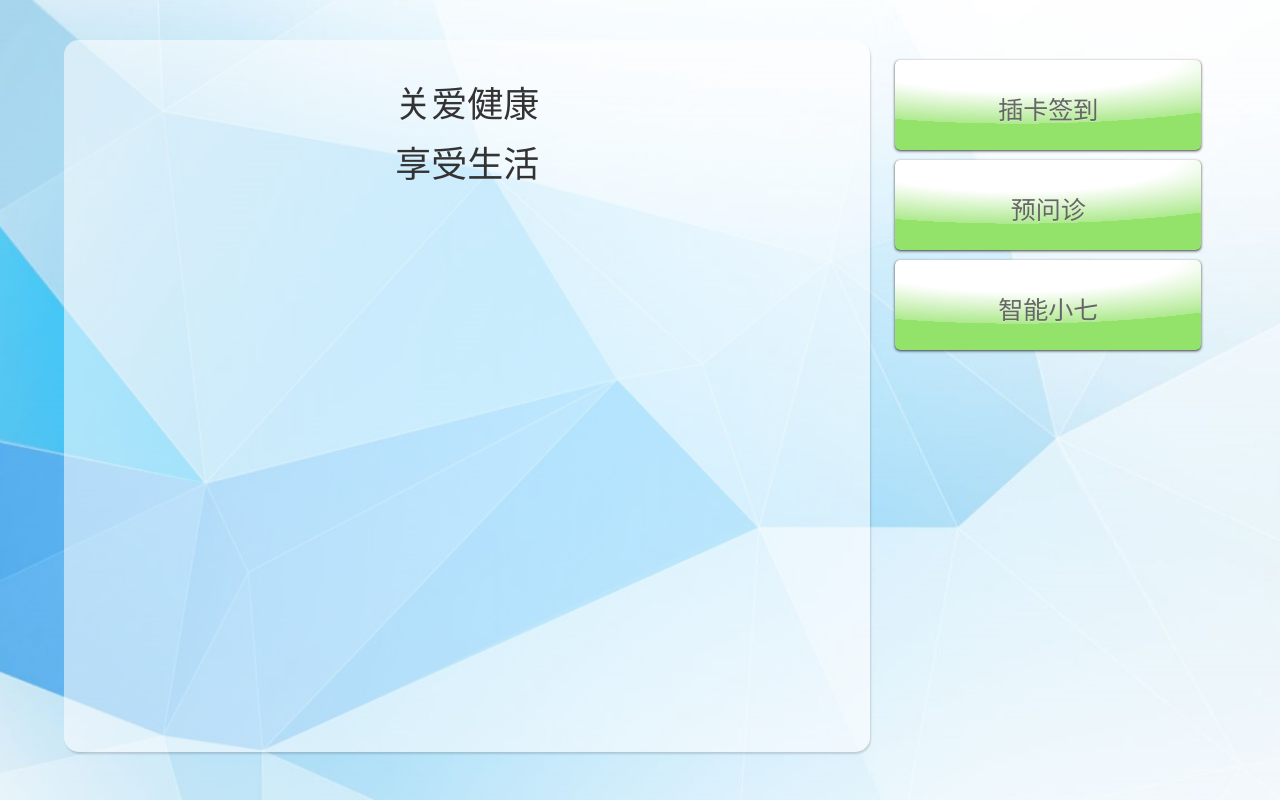
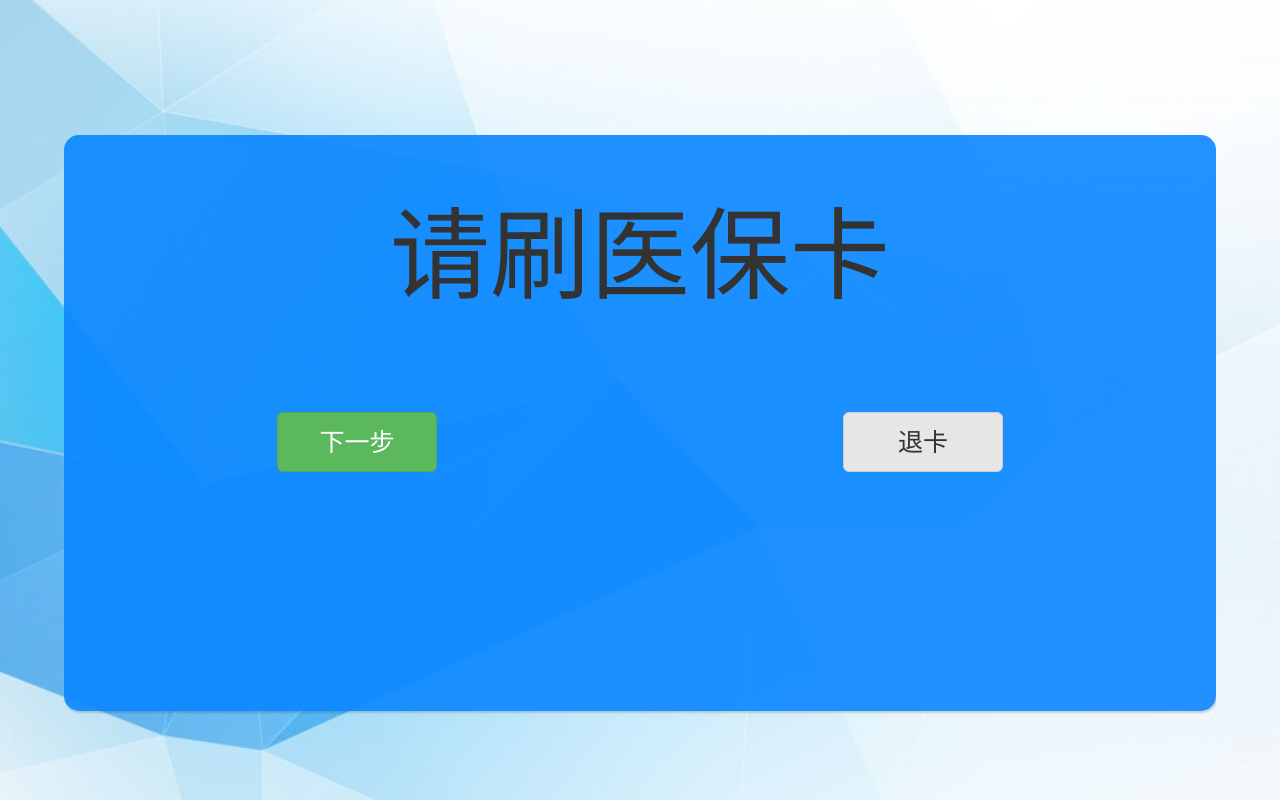
Before and after one commit to cookieMeow/pre-inquiry-bot, a React (Create React App) app: page /readcard in a window 1280 px wide. Built offline with nearby package versions, Linux system fonts and the light colour scheme.

Commit message:
add read card page

```diff
--- a/package.json
+++ b/package.json
@@ -6,6 +6,8 @@
     "react": "^16.4.0",
     "react-bootstrap": "^0.32.1",
     "react-dom": "^16.4.0",
+    "react-router": "^4.2.0",
+    "react-router-dom": "^4.2.2",
     "react-scripts": "1.1.4",
     "redux": "^4.0.0"
   },
--- /dev/null
+++ b/src/css/ReadCard.css
@@ -0,0 +1,16 @@
+.read-card-container {
+	width:100%;
+	margin-top:95px;
+	padding: 25px;
+	background: rgba(10,135,255, 0.9);
+	border-radius: 15px;
+	background-size: cover;
+	box-shadow: 1px 2px 2px rgba(0, 0, 0, 0.15);
+	font-size: 100px;
+	min-height: 80%;
+}
+
+.banner {
+  padding: 25px;
+  min-height: 75%;
+}
--- a/src/js/components/ButtonExit.js
+++ b/src/js/components/ButtonExit.js
@@ -4,7 +4,11 @@ import { Button } from 'react-bootstrap';
 class ButtonExit extends Component {
 	render() {
 		return (
-			<Button className="large-button main-button button-exit" bsSize="large">
+			<Button
+				className="large-button main-button button-exit"
+				bsSize="large"
+				onClick={ this.props.onClick }
+			>
 				退卡
 			</Button>
 		);
--- a/src/js/components/ButtonNext.js
+++ b/src/js/components/ButtonNext.js
@@ -4,7 +4,12 @@ import { Button } from 'react-bootstrap';
 class ButtonNext extends Component {
 	render() {
 		return (
-			<Button className="large-button main-button" bsStyle="success" bsSize="large">
+			<Button
+				className="large-button main-button"
+				bsStyle="success"
+				bsSize="large"
+				onClick={ this.props.onClick }
+			>
 				下一步
 			</Button>
 		);
--- a/src/js/components/ButtonPrev.js
+++ b/src/js/components/ButtonPrev.js
@@ -5,7 +5,11 @@ import '../../css/Button.css';
 class ButtonPrev extends Component {
 	render() {
 		return (
-			<Button className="large-button main-button button-prev" bsSize="large">
+			<Button
+				className="large-button main-button button-prev"
+				bsSize="large"
+				onClick={ this.props.onClick }
+			>
 				上一步
 			</Button>
 		);
--- a/src/js/components/Home.js
+++ b/src/js/components/Home.js
@@ -15,7 +15,7 @@ class Inquiry extends Component {
 				</div>
 
 				<div className="home-buttons-container">
-					<p><MenuButton>插卡签到</MenuButton></p>
+					<p><MenuButton link="/readcard">插卡签到</MenuButton></p>
 					<p><MenuButton>预问诊</MenuButton></p>
 					<p><MenuButton>智能小七</MenuButton></p>
 				</div>
--- a/src/js/components/MenuButton.js
+++ b/src/js/components/MenuButton.js
@@ -5,7 +5,7 @@ import '../../css/Button.css';
 class MenuButton extends Component {
 	render() {
 		return (
-			<a className="menu-button glossy green">
+			<a className="menu-button glossy green" href={this.props.link}>
 				{ this.props.children }
 			</a>
 		);
--- /dev/null
+++ b/src/js/components/ReadCard.js
@@ -0,0 +1,31 @@
+import React, { Component } from 'react';
+import { Row, Col } from 'react-bootstrap';
+import ButtonExit from './ButtonExit.js'
+import ButtonNext from './ButtonNext.js'
+import '../../css/ReadCard.css';
+
+class ReadCard extends Component {
+	render() {
+		return (
+			<div className="read-card-container">
+				<div className="banner">
+					<Row>
+						<Col>
+							<p>请刷医保卡</p>
+						</Col>
+					</Row>
+				</div>
+				<Row>
+					<Col xs={6}>
+						<ButtonNext/>
+					</Col>
+					<Col xs={6}>
+						<ButtonExit/>
+					</Col>
+				</Row>
+			</div>
+		);
+	}
+}
+
+export default ReadCard;
--- a/src/js/components/Start.js
+++ b/src/js/components/Start.js
@@ -1,16 +1,22 @@
 import React, { Component } from 'react';
+import {
+  BrowserRouter as Router,
+  Route
+} from 'react-router-dom'
 import Home from './Home.js';
+import ReadCard from './ReadCard.js';
 import StartContainer from './StartContainer.js';
 import '../../css/Button.css';
 
 class Inquiry extends Component {
 	render() {
 		return (
-
-			<StartContainer>
-				<Home />
-			</StartContainer>
-
+			<Router>
+				<StartContainer>
+					<Route exact path="/" component={Home}/>
+					<Route path="/readcard" component={ReadCard}/>
+				</StartContainer>
+			</Router>
 		);
 	}
 }
```
Also changed, not shown: 1 other file (tests, documents, lock files or other folders).
